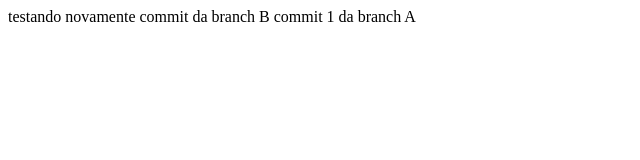
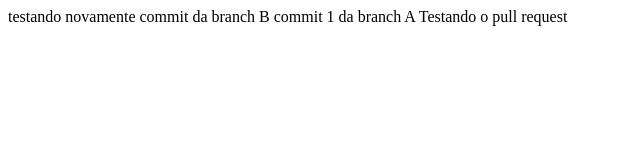
Before and after one commit to AntonioIraildo/meu_projeto_versionado, a plain HTML site: page index.html in a window 1280 px wide. Shown: the whole page, without its empty margins (0-640 px from the left). Drawn offline with Linux system fonts and the light colour scheme.

Commit message:
alteração para testes de PR

```diff
--- a/index.html
+++ b/index.html
@@ -3,5 +3,7 @@
 		testando novamente
 		commit da branch B
 		commit 1 da branch A
+
+		Testando o pull request
 	</body>
 </html>
```
